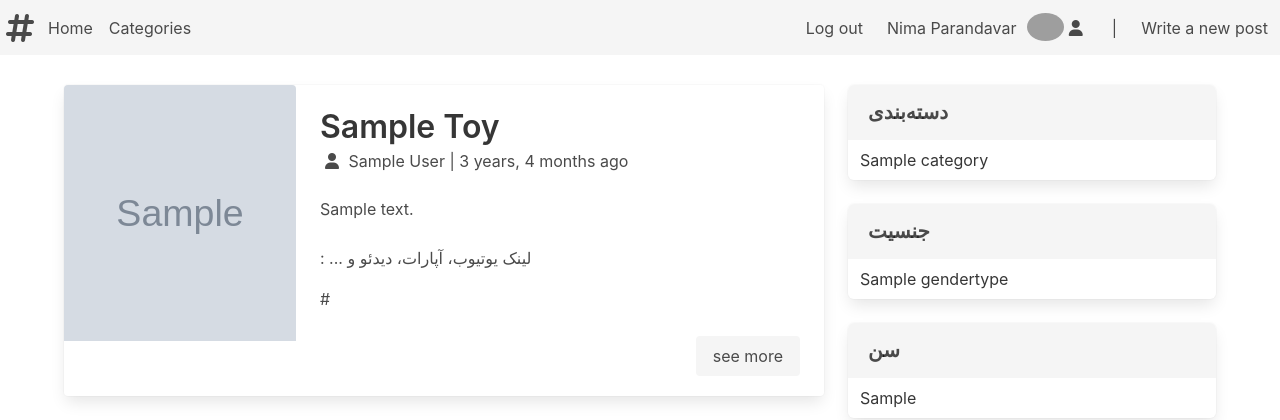
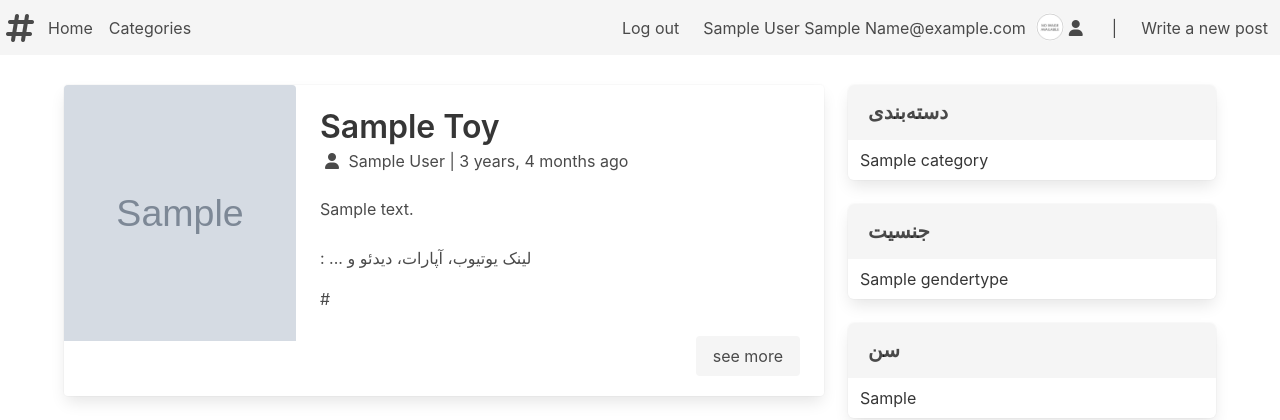
Before and after one commit to kiarash-borooshan/Hojreh, a Django app: a page that uses Hojerh/templates/partial/navBar.html in a window 1280 px wide. Shown: the top 420 px of the page. Run offline with Django 5.2, Linux system fonts and the light colour scheme; a user stored in the database is signed in; tables that the repository leaves empty hold one stand-in row (values such as "Sample post"); grey boxes marked "Sample" are stand-in pictures; some libraries are stand-ins or nearby versions; grey boxes are pictures that could not be loaded.

Commit message:
profile picture failed

```diff
--- a/Hojerh/templates/partial/navBar.html
+++ b/Hojerh/templates/partial/navBar.html
@@ -1,3 +1,4 @@
+{% load static %}
 
 <nav class="navbar is-light" role="navigation">
     <div class="navbar-brand">
@@ -14,10 +15,21 @@
             {% if request.user.is_authenticated %}
                 <a href="{% url 'account:logout' %}" class="navbar-item">Log out</a>
                 <a href="#" class="navbar-item dashboard">
-                    Nima Parandavar
-                    <div>
-                        <img src="#" alt="#" class="avatar" />
-                    </div>
+                    {{ request.user.first_name | capfirst }}
+                    {{ request.user.last_name | capfirst }}
+                    {{ request.user.username | capfirst }}
+                    {{ request.user.email | capfirst }}
+
+<!--                    doesn't show the pic ?-->
+                    {% if request.user.user__profile.photo %}
+                        <div>
+                            <img src="{{ request.user.user__profile.photo }}" alt="#" class="avatar" />
+                        </div>
+                    {% else %}
+                        <div>
+                            <img src="{% static 'no image.png' %}" alt="#" class="avatar" />
+                        </div>
+                    {% endif %}
                     <span class="icon"><i class="fa-solid fa-user"></i></span>
                 </a>
                 <span class="navbar-item has-text-muted">|</span>
```
